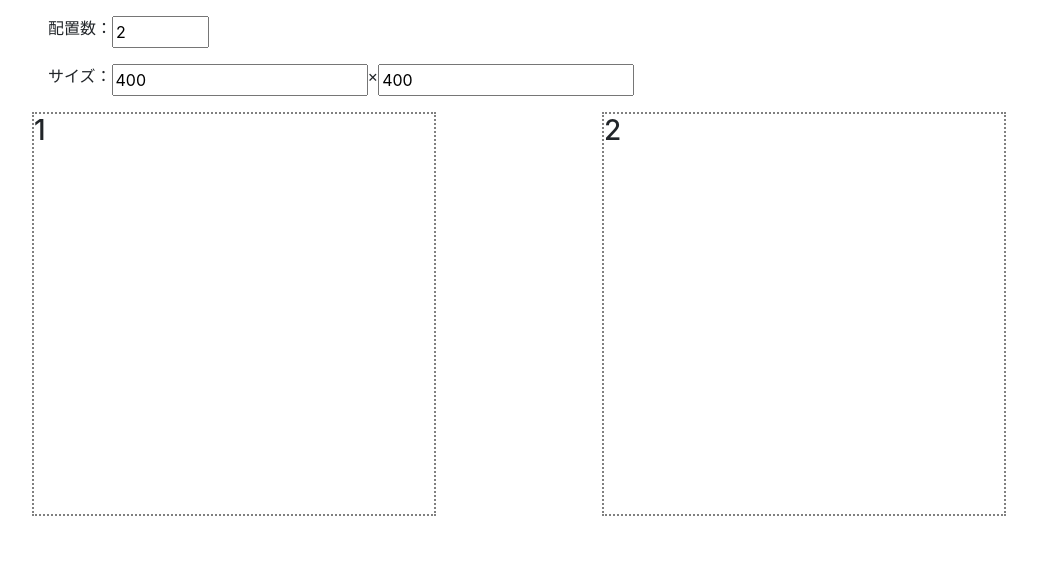
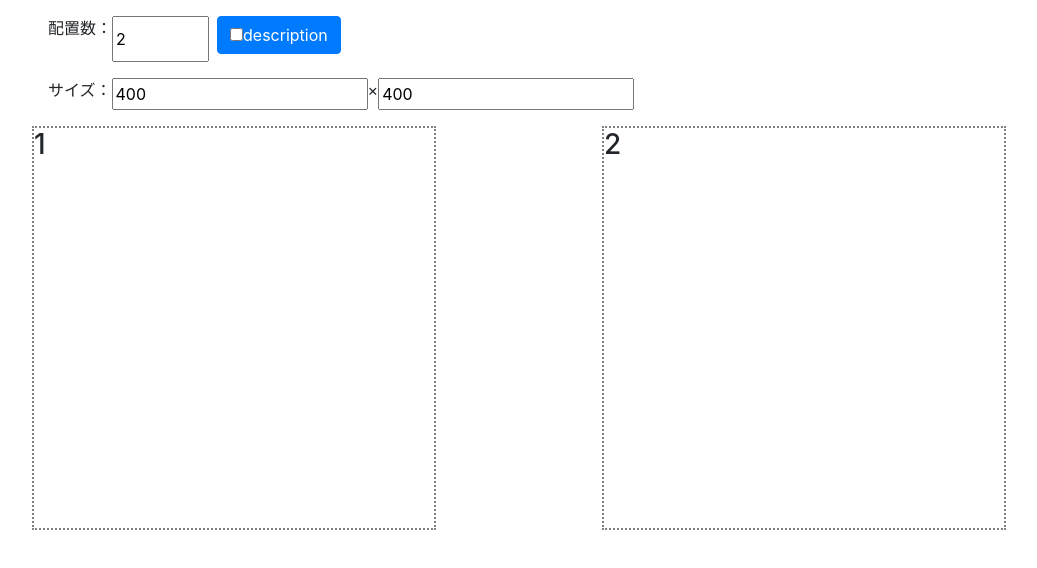
Before and after one commit to nomaldog/image_previews, a plain HTML site: page index.html in a window 1280 px wide. Shown: the whole page, without its empty margins (53-1090 px from the left). Drawn offline with nearby package versions, Linux system fonts and the light colour scheme.

Commit message:
add option "description"

```diff
--- a/index.html
+++ b/index.html
@@ -16,6 +16,11 @@
     <div class="row m-3">
         <label>配置数：</label>
         <input v-model.number="placements" type="number" min="0" max="100">
+
+        <label class="btn btn-primary mx-2">
+          <input type="checkbox" v-model="desc_checked">description
+        </label>
+
     </div>
     <div class="row m-3">
         <label>サイズ：</label>
@@ -30,6 +35,9 @@
             <img v-show="previews[index]" v-bind:src="previews[index]" :style="image_style">
         </div>
         <input id="upload_image" type="file" name="img" style="display:none;" accept="image/*">
+        <div v-if="desc_checked" lass="mb-3">
+          <textarea name="kansou" rows="4" cols="40" style="resize:auto;font-size:125%;"></textarea><br>
+        </div>
     </div>
     </div>
 </div>
@@ -46,6 +54,7 @@ new Vue({
         count:2,
         img_width:400,
         img_height:400,
+        desc_checked:false,
     },
     computed: {
         image_box_style: function(){
```
